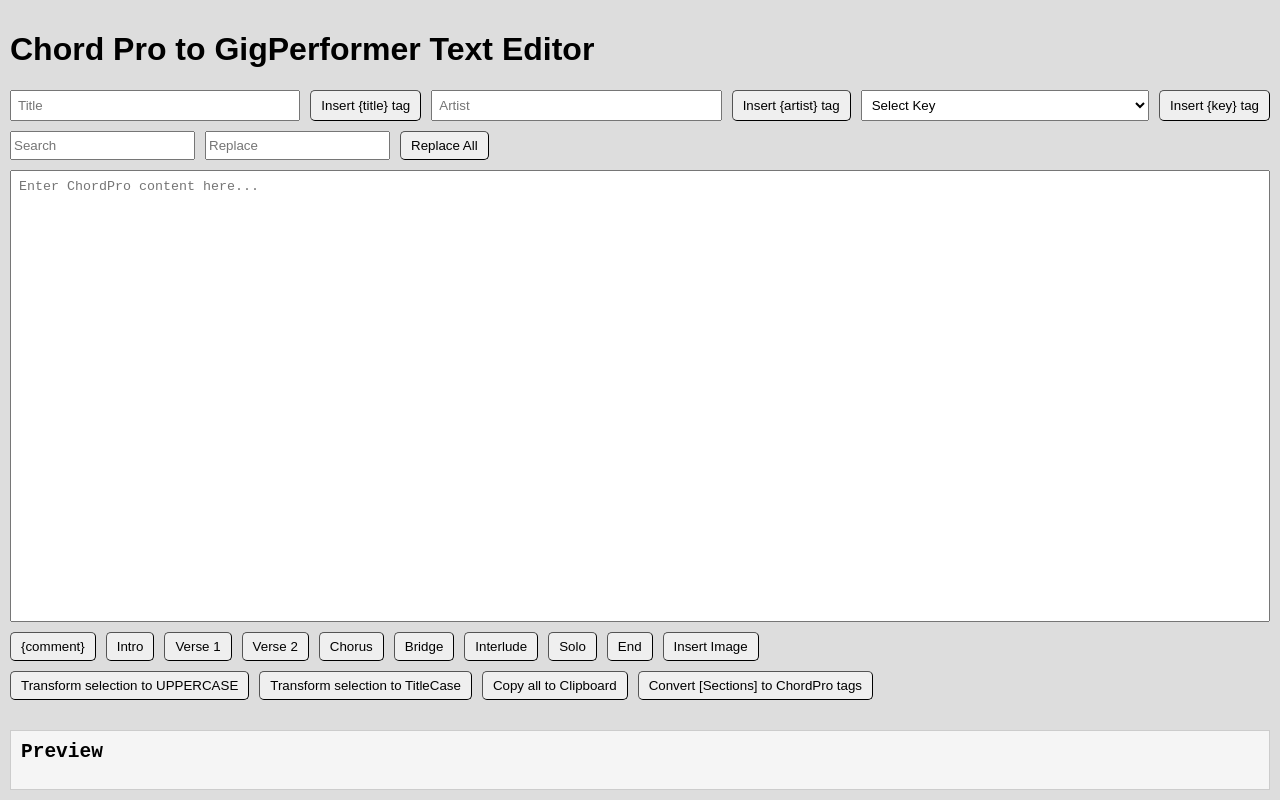
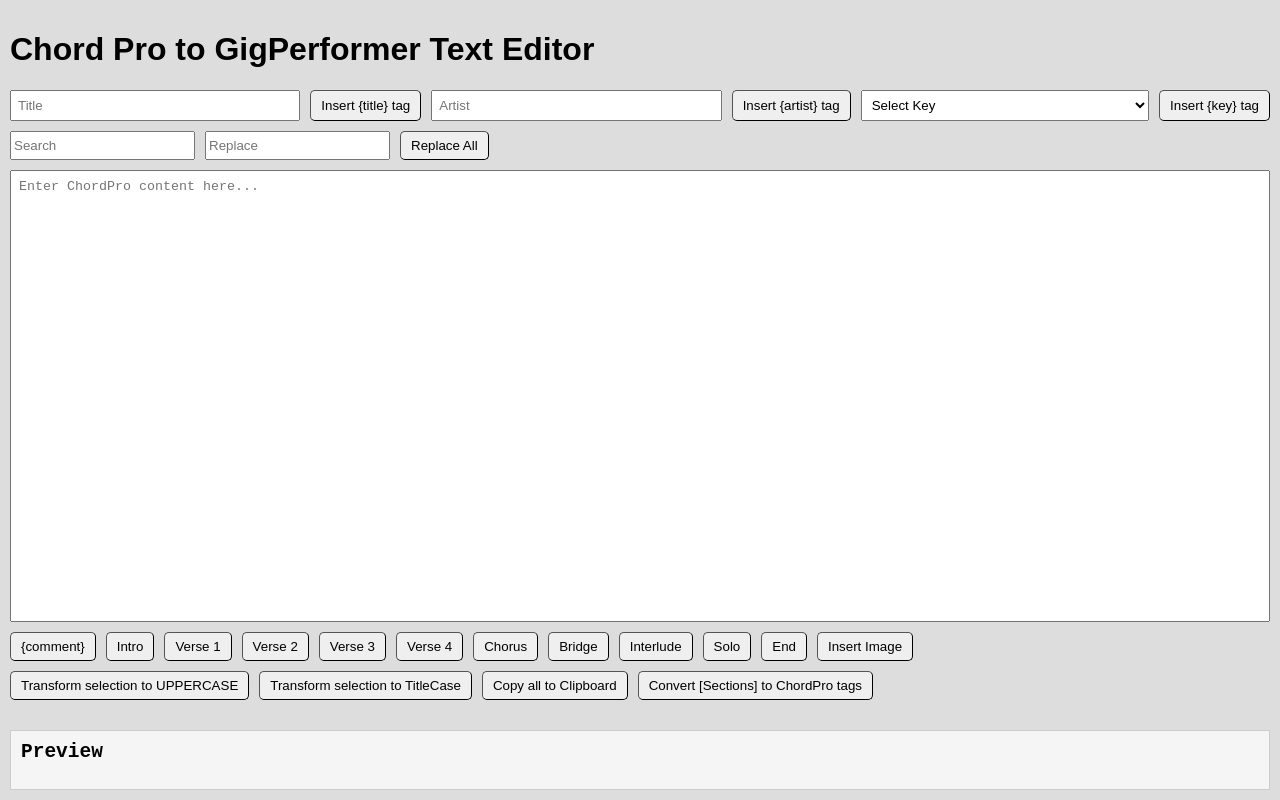
Before and after one commit to aaronortiz/chordpro-editor, a React (Vite) app: page / in a window 1280 px wide. Built offline with nearby package versions, Linux system fonts and the light colour scheme.

Commit message:
re-added Verse 2 and Verse 3 buttons

```diff
--- a/src/components/ChordProEditor.tsx
+++ b/src/components/ChordProEditor.tsx
@@ -196,6 +196,8 @@
         <button onClick={() => quickInsert('{songPartName: Intro}\nINTRO:')}>Intro</button>
         <button onClick={() => quickInsert('{songPartName: Verse 1}\nVERSE 1:')}>Verse 1</button>
         <button onClick={() => quickInsert('{songPartName: Verse 2}\nVERSE 2:')}>Verse 2</button>
+        <button onClick={() => quickInsert('{songPartName: Verse 2}\nVERSE 3:')}>Verse 3</button>
+        <button onClick={() => quickInsert('{songPartName: Verse 2}\nVERSE 4:')}>Verse 4</button>
         <button onClick={() => quickInsert('{songPartName: Chorus}\nCHORUS:')}>Chorus</button>
         <button onClick={() => quickInsert('{songPartName: Bridge}\nBRIDGE:')}>Bridge</button>
         <button onClick={() => quickInsert('{songPartName: Interlude}\nINTERLUDE:')}>
```
